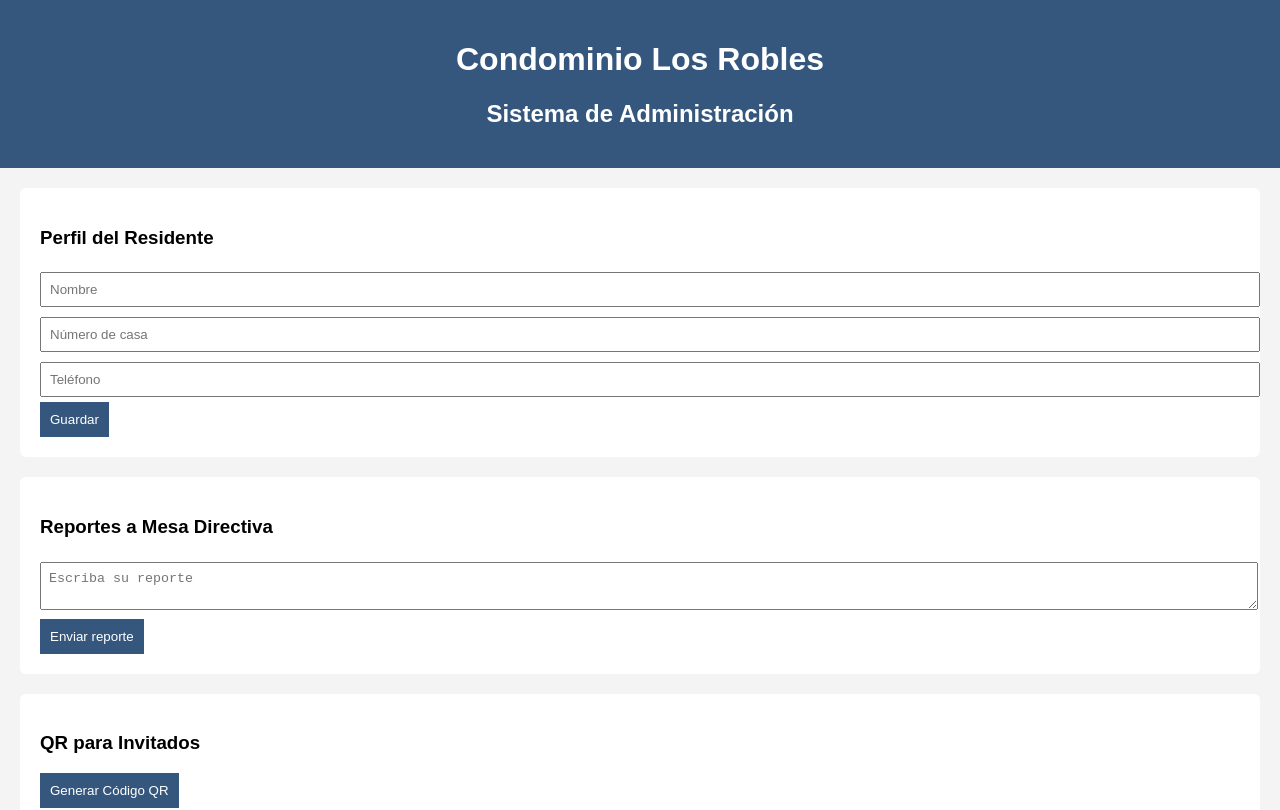
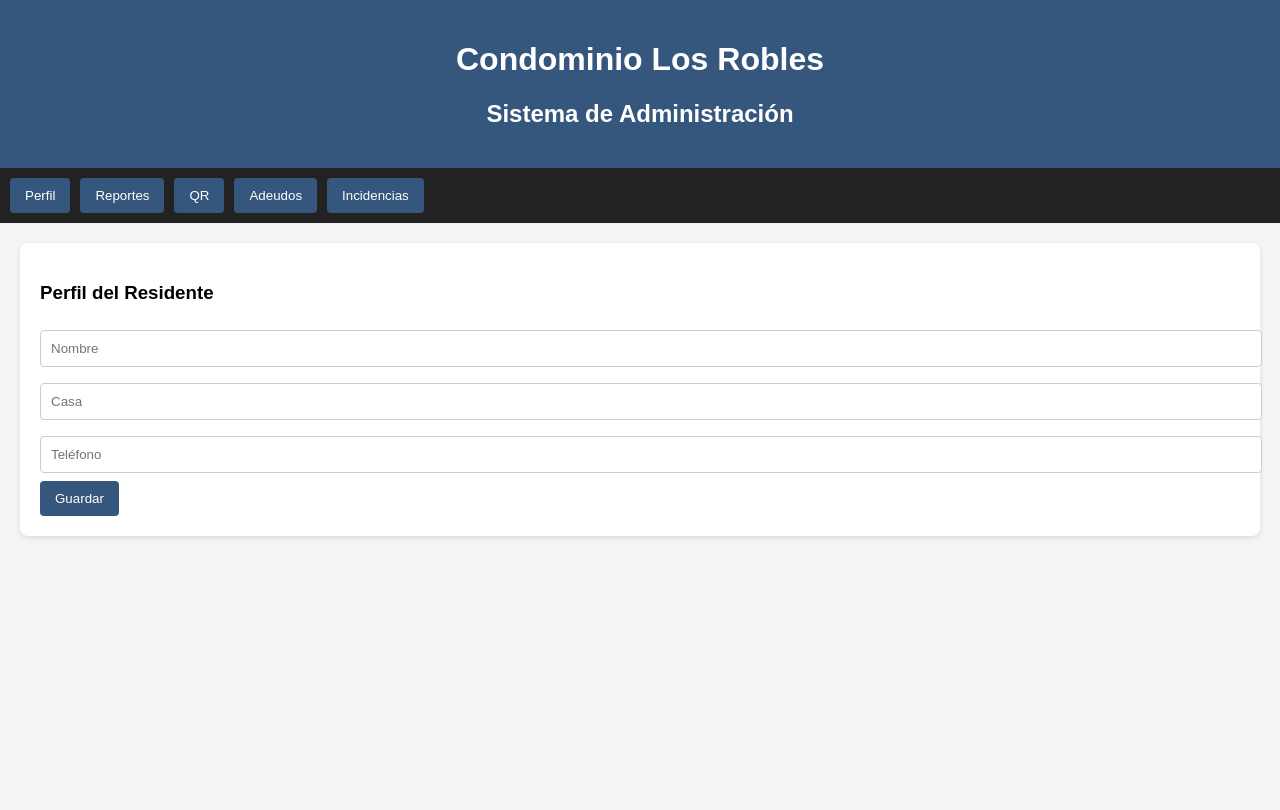
Before and after one commit to Mtro-HumbertoLima/los-robles-app, a React (Create React App) app: page / in a window 1280 px wide. Shown: the top 810 px of the page. Built offline with nearby package versions, Linux system fonts and the light colour scheme.

Commit message:
Se agregó navegación dinámica con menú y componentes

```diff
--- a/src/App.css
+++ b/src/App.css
@@ -4,6 +4,7 @@ background:#f4f4f4;
 margin:0;
 }
 
+/* HEADER */
 header{
 background:#35577D;
 color:white;
@@ -11,33 +12,94 @@ text-align:center;
 padding:20px;
 }
 
+/* MENÚ */
+nav{
+background:#222;
+padding:10px;
+display:flex;
+gap:10px;
+}
+
+nav button{
+background:#35577D;
+color:white;
+border:none;
+padding:10px 15px;
+cursor:pointer;
+border-radius:4px;
+}
+
+nav button:hover{
+background:#2c4764;
+}
+
+/* LISTA DEL MENÚ */
+ul{
+list-style:none;
+padding:0;
+margin-top:10px;
+}
+
+li{
+padding:8px;
+background:#eee;
+margin:5px 0;
+cursor:pointer;
+border-radius:4px;
+transition:0.3s;
+}
+
+li:hover{
+background:#ddd;
+}
+
+/* SECCIONES */
 section{
 background:white;
 margin:20px;
 padding:20px;
-border-radius:6px;
+border-radius:8px;
+box-shadow:0 2px 5px rgba(0,0,0,0.1);
 }
 
+/* INPUTS */
+input, textarea{
+width:100%;
+padding:10px;
+margin:8px 0;
+border:1px solid #ccc;
+border-radius:4px;
+}
+
+/* BOTONES */
 button{
 background:#35577D;
 color:white;
 border:none;
-padding:10px;
+padding:10px 15px;
 cursor:pointer;
+border-radius:4px;
+transition:0.3s;
 }
 
-input, textarea{
-width:100%;
-padding:8px;
-margin:5px 0;
+button:hover{
+background:#2c4764;
 }
 
+/* TABLAS */
 table{
 width:100%;
 border-collapse:collapse;
+margin-top:10px;
 }
 
 td, th{
 border:1px solid #ccc;
-padding:8px;
+padding:10px;
+text-align:left;
 }
+
+th{
+background:#35577D;
+color:white;
+}
--- a/src/App.js
+++ b/src/App.js
@@ -1,16 +1,40 @@
 import "./App.css";
 import { useState } from "react";
-import { QRCodeCanvas } from "qrcode.react";
+
+import Menu from "./components/Menu";
+import Perfil from "./components/Perfil";
+import Reportes from "./components/Reportes";
+import QR from "./components/QR";
+import Adeudos from "./components/Adeudos";
+import Incidencias from "./components/Incidencias";
 
 function App() {
 
-const [qr,setQr] = useState("");
+const [vista,setVista] = useState("perfil");
 
-function generarQR(){
+function renderVista(){
 
-let codigo = "INV-" + Math.floor(Math.random()*100000);
+switch(vista){
 
-setQr(codigo);
+case "perfil":
+return <Perfil/>;
+
+case "reportes":
+return <Reportes/>;
+
+case "qr":
+return <QR/>;
+
+case "adeudos":
+return <Adeudos/>;
+
+case "incidencias":
+return <Incidencias/>;
+
+default:
+return <Perfil/>;
+
+}
 
 }
 
@@ -23,71 +47,10 @@ return (
 <h2>Sistema de Administración</h2>
 </header>
 
-<section>
+<Menu setVista={setVista}/>
 
-<h3>Perfil del Residente</h3>
-
-<input placeholder="Nombre"/>
-<input placeholder="Número de casa"/>
-<input placeholder="Teléfono"/>
-
-<button>Guardar</button>
-
-</section>
-
-<section>
-
-<h3>Reportes a Mesa Directiva</h3>
-
-<textarea placeholder="Escriba su reporte"></textarea>
-
-<button>Enviar reporte</button>
-
-</section>
-
-<section>
-
-<h3>QR para Invitados</h3>
-
-<button onClick={generarQR}>
-Generar Código QR
-</button>
-
-<br/><br/>
-
-{qr && (
-<div>
-
-<QRCodeCanvas value={qr} size={180} />
-
-<p>Código generado: {qr}</p>
-
-</div>
-)}
-
-</section>
-
-<section>
-
-<h3>Adeudos</h3>
-
-<table>
-
-<tr>
-<th>Casa</th>
-<th>Propietario</th>
-<th>Adeudo</th>
-</tr>
-
-<tr>
-<td>12</td>
-<td>Juan Pérez</td>
-<td>$1500</td>
-</tr>
-
-</table>
-
-</section>
+{/* AQUÍ CAMBIA LA PANTALLA */}
+{renderVista()}
 
 </div>
 
--- /dev/null
+++ b/src/components/Adeudos.js
@@ -0,0 +1,45 @@
+function Adeudos(){
+
+const datos = [
+{casa: 12, nombre: "Juan Pérez", adeudo: 1500},
+{casa: 8, nombre: "María López", adeudo: 800},
+{casa: 5, nombre: "Carlos Ruiz", adeudo: 1200}
+];
+
+return(
+
+<section>
+
+<h3>Adeudos del Condominio</h3>
+
+<table>
+
+<thead>
+<tr>
+<th>Casa</th>
+<th>Propietario</th>
+<th>Adeudo</th>
+</tr>
+</thead>
+
+<tbody>
+
+{datos.map((item,index)=>(
+<tr key={index}>
+<td>{item.casa}</td>
+<td>{item.nombre}</td>
+<td>${item.adeudo}</td>
+</tr>
+))}
+
+</tbody>
+
+</table>
+
+</section>
+
+);
+
+}
+
+export default Adeudos;
--- /dev/null
+++ b/src/components/Incidencias.js
@@ -0,0 +1,45 @@
+import { useState } from "react";
+
+function Incidencias(){
+
+const [lista,setLista] = useState([]);
+const [texto,setTexto] = useState("");
+
+function agregar(){
+
+if(texto==="") return;
+
+setLista([...lista, texto]);
+setTexto("");
+
+}
+
+return(
+
+<section>
+
+<h3>Panel de Incidencias</h3>
+
+<input
+value={texto}
+onChange={(e)=>setTexto(e.target.value)}
+placeholder="Describe la incidencia"
+/>
+
+<button onClick={agregar}>Agregar</button>
+
+<ul>
+
+{lista.map((item,index)=>(
+<li key={index}>{item}</li>
+))}
+
+</ul>
+
+</section>
+
+);
+
+}
+
+export default Incidencias;
--- /dev/null
+++ b/src/components/Menu.js
@@ -0,0 +1,33 @@
+function Menu({setVista}){
+
+return(
+
+<nav>
+
+<button onClick={()=>setVista("perfil")}>
+Perfil
+</button>
+
+<button onClick={()=>setVista("reportes")}>
+Reportes
+</button>
+
+<button onClick={()=>setVista("qr")}>
+QR
+</button>
+
+<button onClick={()=>setVista("adeudos")}>
+Adeudos
+</button>
+
+<button onClick={()=>setVista("incidencias")}>
+Incidencias
+</button>
+
+</nav>
+
+);
+
+}
+
+export default Menu;
--- /dev/null
+++ b/src/components/Perfil.js
@@ -0,0 +1,20 @@
+function Perfil(){
+
+return(
+
+<section>
+<h3>Perfil del Residente</h3>
+
+<input placeholder="Nombre"/>
+<input placeholder="Casa"/>
+<input placeholder="Teléfono"/>
+
+<button>Guardar</button>
+
+</section>
+
+);
+
+}
+
+export default Perfil;
--- /dev/null
+++ b/src/components/QR.js
@@ -0,0 +1,44 @@
+import { useState } from "react";
+import { QRCodeCanvas } from "qrcode.react";
+
+function QR(){
+
+const [qr,setQr] = useState("");
+
+function generarQR(){
+
+let codigo = "INV-" + Math.floor(Math.random()*100000);
+
+setQr(codigo);
+
+}
+
+return(
+
+<section>
+
+<h3>QR para Invitados</h3>
+
+<button onClick={generarQR}>
+Generar Código QR
+</button>
+
+<br/><br/>
+
+{qr && (
+<div>
+
+<QRCodeCanvas value={qr} size={180} />
+
+<p>Código generado: {qr}</p>
+
+</div>
+)}
+
+</section>
+
+);
+
+}
+
+export default QR;
--- /dev/null
+++ b/src/components/Reportes.js
@@ -0,0 +1,49 @@
+import { useState } from "react";
+
+function Reportes(){
+
+const [reporte,setReporte] = useState("");
+const [lista,setLista] = useState([]);
+
+function enviarReporte(){
+
+if(reporte==="") return;
+
+setLista([...lista, reporte]);
+setReporte("");
+
+}
+
+return(
+
+<section>
+
+<h3>Reportes a Mesa Directiva</h3>
+
+<textarea
+value={reporte}
+onChange={(e)=>setReporte(e.target.value)}
+placeholder="Escriba su reporte"
+/>
+
+<button onClick={enviarReporte}>
+Enviar reporte
+</button>
+
+<h4>Reportes enviados:</h4>
+
+<ul>
+
+{lista.map((item,index)=>(
+<li key={index}>{item}</li>
+))}
+
+</ul>
+
+</section>
+
+);
+
+}
+
+export default Reportes;
```
Also changed, not shown: package.json (+6 -2 lines), 1 other file (tests, documents, lock files or other folders).
